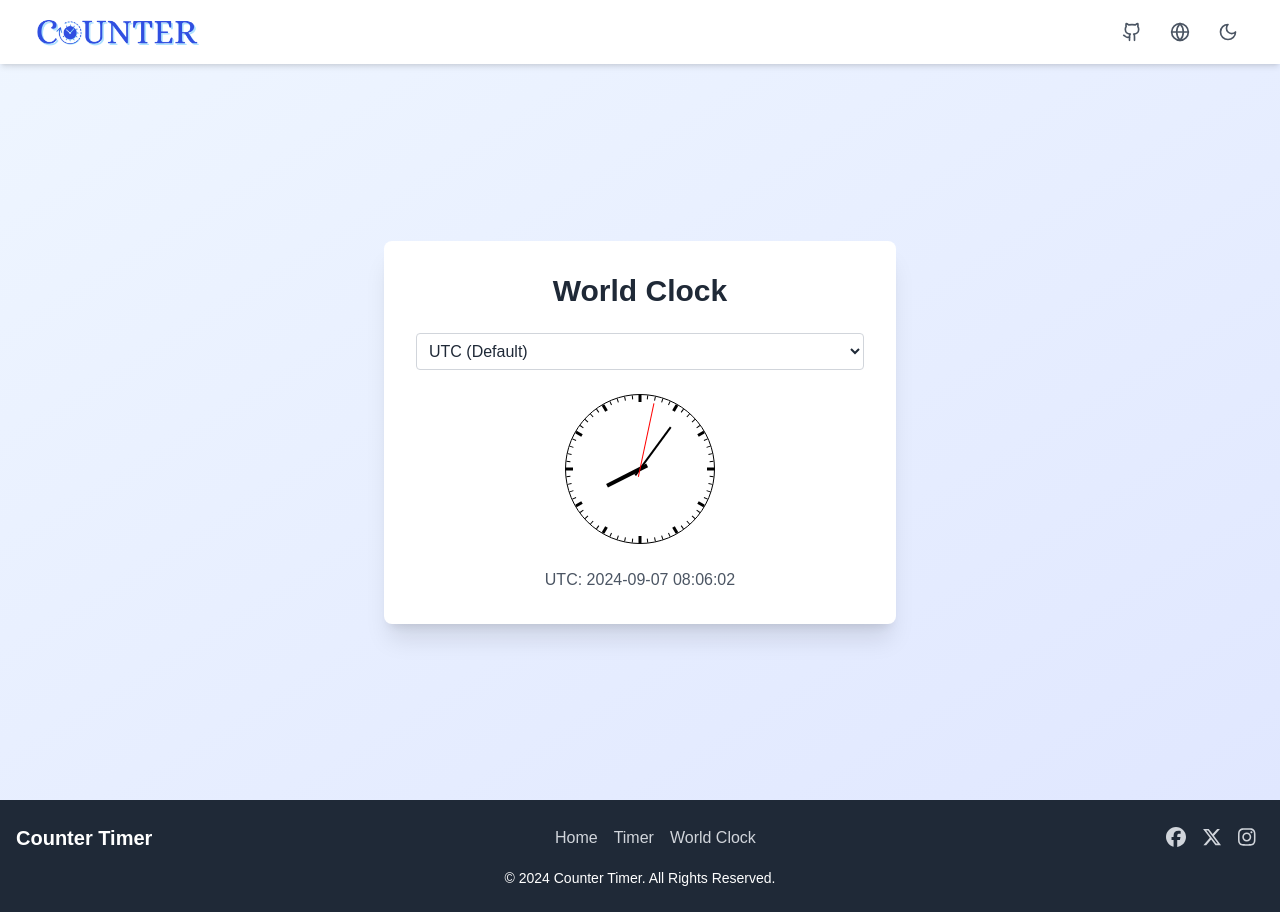
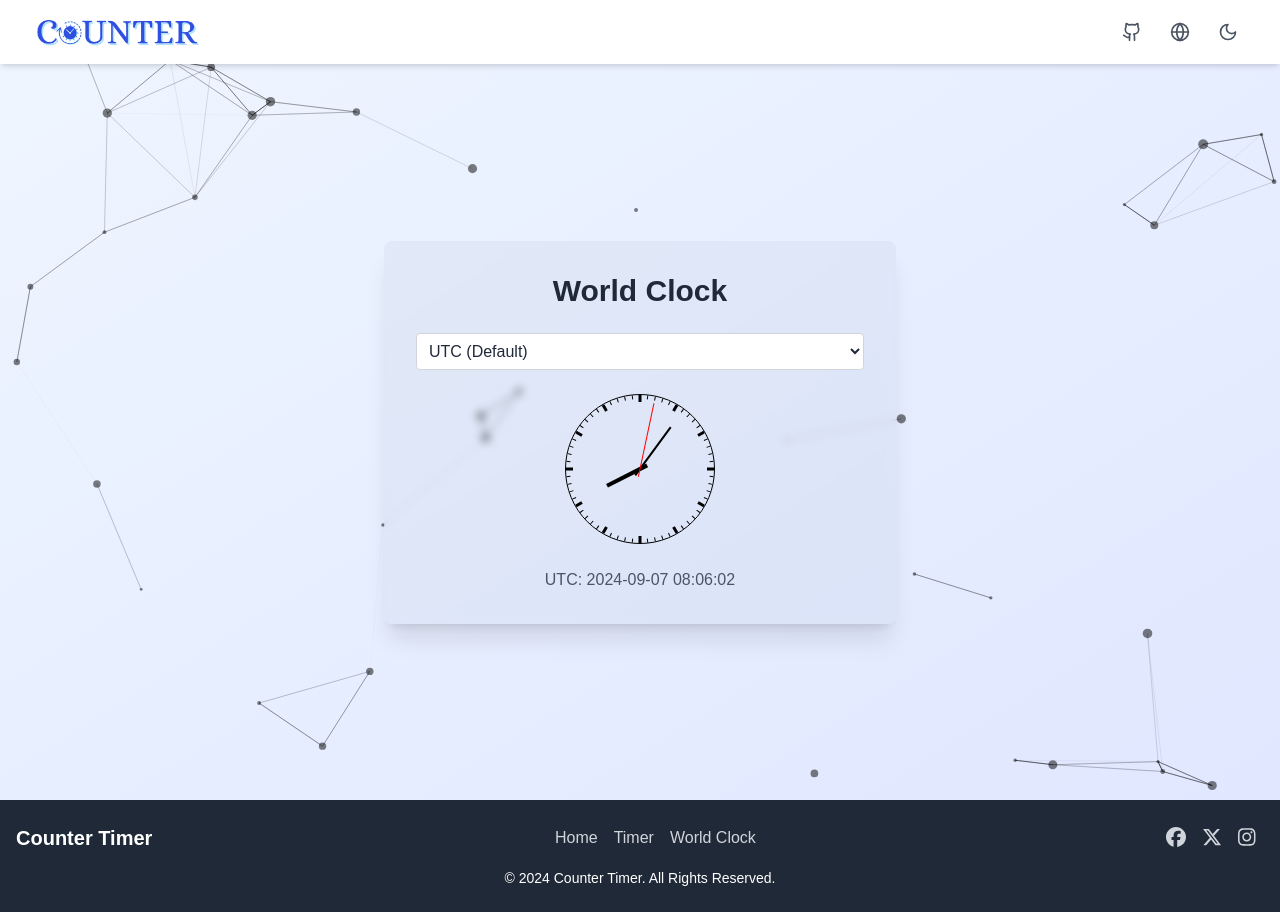
Before and after one commit to param-code/counter-app, a React (Vite) app: page /world-clock in a window 1280 px wide. Built offline with nearby package versions, Linux system fonts and the light colour scheme.

Commit message:
same change to other pages

```diff
--- a/src/pages/TimerPage.jsx
+++ b/src/pages/TimerPage.jsx
@@ -1,8 +1,10 @@
+"use client";
 import React, { useState, useEffect, useCallback, useRef } from "react";
-import Navbar from "../components/navbar"; // Ensure you have this component
-// import Timer from "../components/timer"; // You can use the same Timer component
-// import Controls from "../components/controls"; // Adjust based on your needs
-import SwitchTab from "../components/SwitchTab"; // Import SwitchTab
+import { useNavigate } from "react-router-dom";
+import Navbar from "../components/navbar";
+import SwitchTab from "../components/SwitchTab";
+import Particles, { initParticlesEngine } from "@tsparticles/react";
+import { loadSlim } from "@tsparticles/slim"; // Slim version for smaller bundle
 import './TimerPage.css';
 
 const TimerPage = () => {
@@ -12,7 +14,18 @@ const TimerPage = () => {
   const [customTime, setCustomTime] = useState(0);
   const timerRef = useRef(null);
   const [theme, setTheme] = useState("light");
+  const [init, setInit] = useState(false);
 
+  // Load particle engine only once
+  useEffect(() => {
+    initParticlesEngine(async (engine) => {
+      await loadSlim(engine);
+    }).then(() => {
+      setInit(true);
+    });
+  }, []);
+
+  // Load theme from local storage
   useEffect(() => {
     const storedTheme = localStorage.getItem("theme");
     if (storedTheme) {
@@ -20,6 +33,7 @@ const TimerPage = () => {
     }
   }, []);
 
+  // Apply theme changes to body and local storage
   useEffect(() => {
     document.body.className = theme;
     localStorage.setItem("theme", theme);
@@ -68,11 +82,63 @@ const TimerPage = () => {
     return `${minutes}:${remainderSeconds < 10 ? "0" : ""}${remainderSeconds}`;
   };
 
+  const particlesLoaded = (container) => {
+    console.log(container);
+  };
+
   return (
-    <div className={`h-svh bg-gradient-to-br from-blue-50 to-indigo-100 dark:from-gray-900 dark:to-gray-800 transition-colors duration-305`}>
+    <div className={`h-svh bg-gradient-to-br from-blue-50 to-indigo-100 dark:from-gray-900 dark:to-gray-800 transition-colors duration-300 ${theme === 'dark' ? 'dark:bg-gray-900' : 'bg-white'}`}>
+      {init && (
+        <Particles
+          id="tsparticles"
+          particlesLoaded={particlesLoaded}
+          options={{
+            fpsLimit: 120,
+            interactivity: {
+              events: {
+                onClick: { enable: true, mode: "push" },
+                onHover: { enable: true, mode: "repulse" },
+                resize: true,
+              },
+              modes: {
+                push: { quantity: 4 },
+                repulse: { distance: 200, duration: 0.4 },
+              },
+            },
+            particles: {
+              color: {
+                value: theme === "dark" ? "#ffffff" : "#000000",
+              },
+              links: {
+                color: theme === "dark" ? "#ffffff" : "#000000",
+                distance: 150,
+                enable: true,
+                opacity: 0.5,
+                width: 1,
+              },
+              move: {
+                direction: "none",
+                enable: true,
+                outModes: { default: "bounce" },
+                random: false,
+                speed: 3,
+                straight: false,
+              },
+              number: {
+                density: { enable: true, area: 800 },
+                value: 80,
+              },
+              opacity: { value: 0.5 },
+              shape: { type: "circle" },
+              size: { value: { min: 1, max: 5 } },
+            },
+            detectRetina: true,
+          }}
+        />
+      )}
       <Navbar theme={theme} toggleTheme={() => setTheme((prev) => (prev === "dark" ? "light" : "dark"))} />
       <div className="flex flex-col items-center justify-center h-[84vh] p-4 sm:p-6 md:p-8">
-        <div className="bg-white dark:bg-gray-800 rounded-lg shadow-xl p-6 sm:p-8 w-full max-w-sm sm:max-w-md md:max-w-lg transition-all duration-300 ease-in-out">
+        <div className="bg-slate-400bg-opacity-10 backdrop-blur-sm dark:bg-gray-800 rounded-lg shadow-xl p-6 sm:p-8 w-full max-w-sm sm:max-w-md md:max-w-lg transition-all duration-300 ease-in-out">
           <h1>Timer</h1>
           <div className="timer-display">{formatTime(secondsLeft)}</div>
           <div>
@@ -83,7 +149,6 @@ const TimerPage = () => {
               onChange={(e) => setCustomTime(e.target.value)}
             />
           </div>
-          {/* Use button-container class here */}
           <div className="button-container">
             <button className="start-button" onClick={handleStart}>Start</button>
             <button className="pause-button" onClick={handlePause}>{isPaused ? "Resume" : "Pause"}</button>
@@ -99,7 +164,6 @@ const TimerPage = () => {
       </div>
     </div>
   );
-
 };
 
 export default TimerPage;
--- a/src/pages/WorldClockPage.jsx
+++ b/src/pages/WorldClockPage.jsx
@@ -1,12 +1,16 @@
-import { useState, useEffect } from "react";
+import { useState, useEffect, useCallback } from "react";
 import Clock from "react-clock";
 import "react-clock/dist/Clock.css";
 import moment from "moment-timezone";
 import Navbar from "../components/navbar";
+import Particles, { initParticlesEngine } from "@tsparticles/react";
+import { loadSlim } from "@tsparticles/slim"; // Slim version for smaller bundle
 
 const WorldClockPage = () => {
   const [selectedCountry, setSelectedCountry] = useState("UTC");
   const [currentTime, setCurrentTime] = useState(new Date());
+  const [theme, setTheme] = useState("light");
+  const [init, setInit] = useState(false); // Track if particles are initialized
 
   const countryTimezones = {
     "United States": "America/New_York",
@@ -32,13 +36,20 @@ const WorldClockPage = () => {
   const countries = Object.keys(countryTimezones);
 
   useEffect(() => {
+    // Initialize the particles engine
+    initParticlesEngine(async (engine) => {
+      await loadSlim(engine);
+    }).then(() => {
+      setInit(true);
+    });
+  }, []);
+
+  useEffect(() => {
     const timezone = countryTimezones[selectedCountry] || "UTC";
 
     const updateTime = () => {
       const now = moment();
       const time = now.tz(timezone);
-
-
       const newDate = new Date(
         time.year(),
         time.month(),
@@ -47,34 +58,22 @@ const WorldClockPage = () => {
         time.minute(),
         time.second()
       );
-
       setCurrentTime(newDate);
     };
 
-
     updateTime();
 
-
     const timer = setInterval(updateTime, 1000);
-
     return () => clearInterval(timer);
   }, [selectedCountry]);
 
-  const handleCountryChange = (e) => {
-    setSelectedCountry(e.target.value);
-  };
-  // const [theme, setTheme] = useState("");
-  // const [theme, setTheme] = useState("");
-  let ty="";
   useEffect(() => {
     const storedTheme = localStorage.getItem("theme");
     if (storedTheme) {
-      ty=storedTheme
       setTheme(storedTheme);
     }
   }, []);
-  const [theme, setTheme] = useState(ty);
-  // let ty="";
+
   useEffect(() => {
     document.body.className = theme;
     localStorage.setItem("theme", theme);
@@ -85,17 +84,64 @@ const WorldClockPage = () => {
   };
 
   return (
-    <div className="h-screen bg-gradient-to-br from-blue-50 to-indigo-100 dark:from-gray-900 dark:to-gray-800 transition-colors duration-300">
+    <div className={`h-screen bg-gradient-to-br from-blue-50 to-indigo-100 dark:from-gray-900 dark:to-gray-800 transition-colors duration-300`}>
+      {init && (
+        <Particles
+          id="tsparticles"
+          options={{
+            fpsLimit: 120,
+            interactivity: {
+              events: {
+                onClick: { enable: true, mode: "push" },
+                onHover: { enable: true, mode: "repulse" },
+                resize: true,
+              },
+              modes: {
+                push: { quantity: 4 },
+                repulse: { distance: 200, duration: 0.4 },
+              },
+            },
+            particles: {
+              color: {
+                value: theme === "dark" ? "#ffffff" : "#000000",
+              },
+              links: {
+                color: theme === "dark" ? "#ffffff" : "#000000",
+                distance: 150,
+                enable: true,
+                opacity: 0.5,
+                width: 1,
+              },
+              move: {
+                direction: "none",
+                enable: true,
+                outModes: { default: "bounce" },
+                random: false,
+                speed: 3,
+                straight: false,
+              },
+              number: {
+                density: { enable: true, area: 800 },
+                value: 80,
+              },
+              opacity: { value: 0.5 },
+              shape: { type: "circle" },
+              size: { value: { min: 1, max: 5 } },
+            },
+            detectRetina: true,
+          }}
+        />
+      )}
       <Navbar theme={theme} toggleTheme={toggleTheme} />
       <div className="flex flex-col items-center justify-center h-[calc(100vh-4rem)] p-4 sm:p-6 md:p-8">
-        <div className="bg-white dark:bg-gray-800 rounded-lg shadow-xl p-6 sm:p-8 w-full max-w-sm sm:max-w-md md:max-w-lg transition-all duration-300 ease-in-out">
+        <div className="bg-opacity-10 backdrop-blur-sm bg-slate-400 dark:bg-gray-800 rounded-lg shadow-xl p-6 sm:p-8 w-full max-w-sm sm:max-w-md md:max-w-lg transition-all duration-300 ease-in-out">
           <h1 className="text-3xl font-bold mb-6 text-center text-gray-800 dark:text-white">
             World Clock
           </h1>
 
           <select
             value={selectedCountry}
-            onChange={handleCountryChange}
+            onChange={(e) => setSelectedCountry(e.target.value)}
             className="w-full mb-6 p-2 rounded border border-gray-300 dark:border-gray-600 bg-white dark:bg-gray-700 text-gray-800 dark:text-white"
           >
             <option value="UTC">UTC (Default)</option>
```
